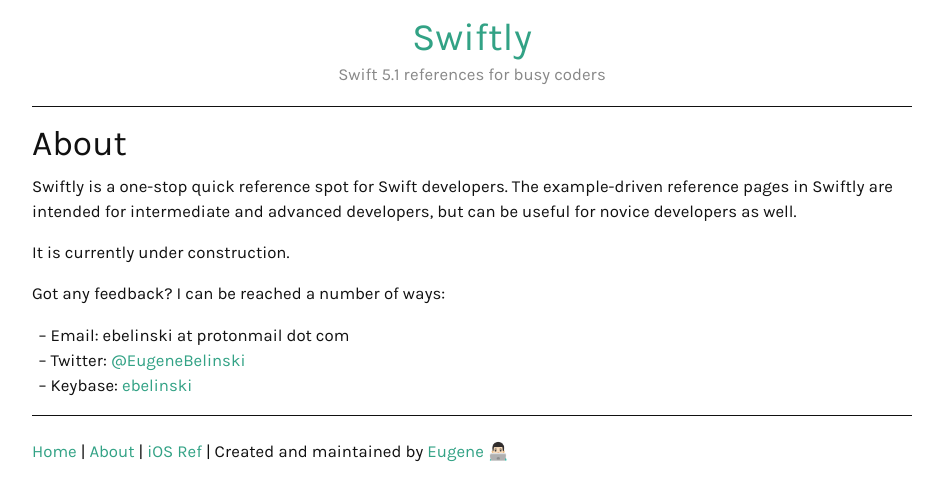
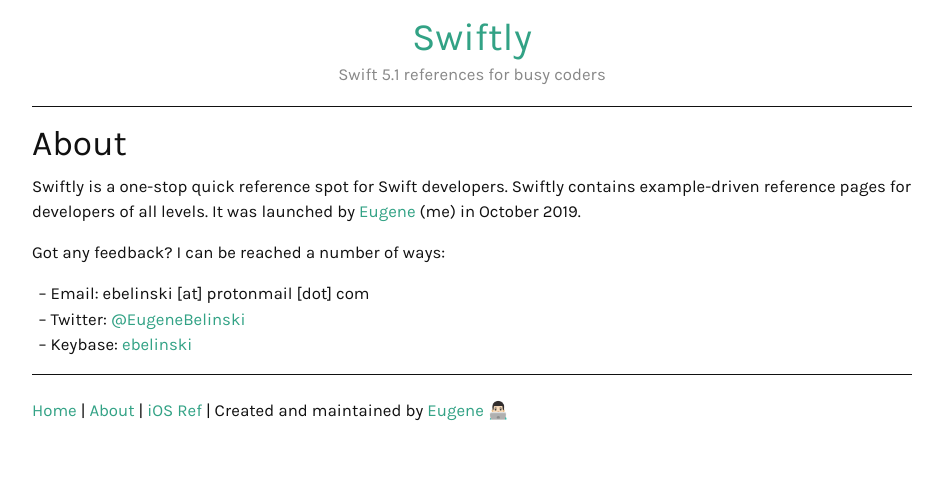
Before and after one commit to ebelinski/swiftly, a Jekyll site: the page built from about.md, in a window 1280 px wide. Shown: the top 501 px of the page, without its empty margins (168-1110 px from the left). Built offline with Jekyll 4.4.1, drawn with Linux system fonts in a browser that asks for light colours; comment, search, counter and statistics services are not loaded.

Commit message:
updated about page

```diff
--- a/about.md
+++ b/about.md
@@ -4,12 +4,10 @@ title: About
 description:
 ---
 
-Swiftly is a one-stop quick reference spot for Swift developers. The example-driven reference pages in Swiftly are intended for intermediate and advanced developers, but can be useful for novice developers as well.
-
-It is currently under construction.
+Swiftly is a one-stop quick reference spot for Swift developers. Swiftly contains example-driven reference pages for developers of all levels. It was launched by [Eugene](https://ebelinski.com/) (me) in October 2019.
 
 Got any feedback? I can be reached a number of ways:
 
-* Email: ebelinski at protonmail dot com
+* Email: ebelinski [at] protonmail [dot] com
 * Twitter: [@EugeneBelinski](https://twitter.com/EugeneBelinski)
 * Keybase: [ebelinski](https://keybase.io/ebelinski)
```
